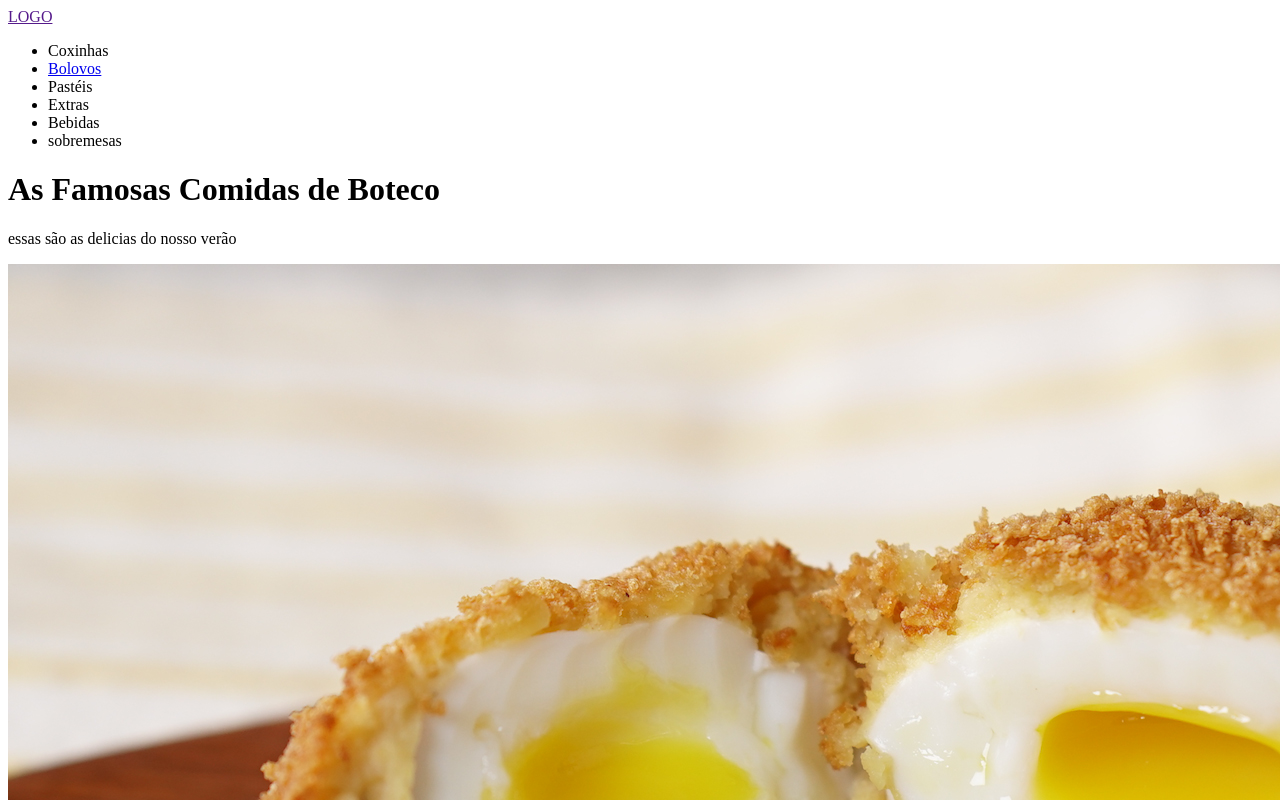
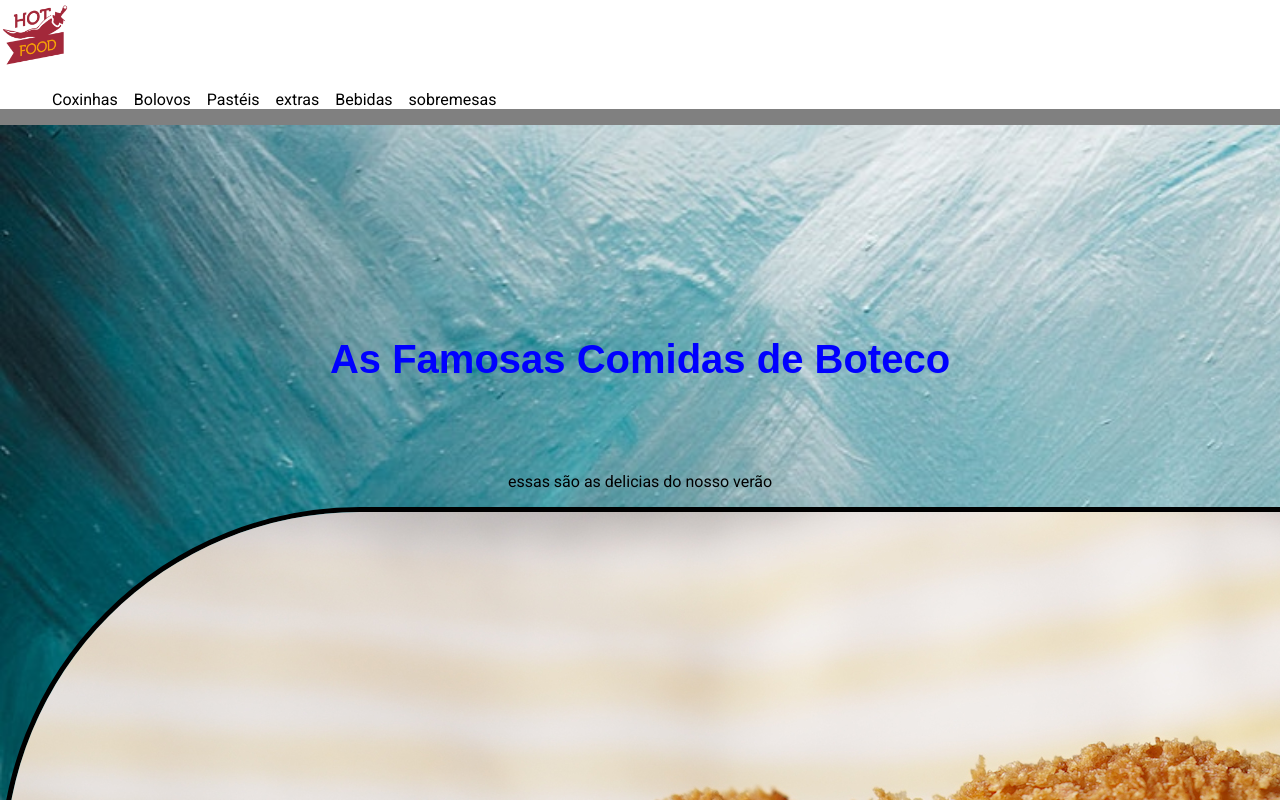
Before and after one commit to SpiderHTech/aula-2, a plain HTML site: page index.html in a window 1280 px wide. Shown: the top 800 px of the page. Drawn offline with Linux system fonts and the light colour scheme; a web font is replaced by a local one.

Commit message:
https://github.com/SpiderHTech/aula-2

```diff
--- /dev/null
+++ b/assets/css/style.css
@@ -0,0 +1,52 @@
+body{
+    font-family: 'Roboto', sans-serif;
+    margin:0;
+    padding: 0;
+    background-color:grey;
+}
+
+ul,ol li{
+    list-style: none;
+}
+
+.menu li{
+    display: inline;
+    padding-left: 12px;
+}
+
+a{
+    text-decoration: none;
+    color: black;
+}
+a:hover{
+    color: blue;
+    font: bold;
+}
+.menu{
+    background-color:white;
+}
+.menu img{
+    width: 70px;
+}
+
+.estilo-imagem{
+    border: solid #000 5px;
+    border-radius: 360px;
+}
+.banner > h1{
+    color: blue;
+    font-family: 'Niramit', sans-serif;
+    font-size: 40px;
+    text-align: center;
+    margin-bottom: 90px;
+}
+.banner > p{
+    text-align: center;
+}
+.banner{
+    padding-top: 185px;
+    padding-bottom: 185px;
+    background-color: red;
+    background-image: url(../images/comida.jpg);
+    background-size: cover;
+}
--- a/index.html
+++ b/index.html
@@ -7,37 +7,39 @@
     <meta name="author" content="Henrique de Jesus">
     <meta name="keywords" content="Comida de Boteco, boteco, fome">
     <meta name="description" content="Serviço de Buffet">
+    <link rel="stylesheet" href="assets/css/style.css">
+    <link href="https://fonts.googleapis.com/css?family=Roboto" rel="stylesheet">
     <title>Comida de Boteco</title>
 </head>
 <body>
     <header>
         <nav>
-            <a href="">LOGO</a>
         </nav>
-        <nav>
+        <nav class="menu">
+                <a href=""><img src="assets/images/logo.png" alt=""></a>
             <ul>
-                <li>Coxinhas</li>
+                <li><a href="#coxinha">Coxinhas</a></li>
                 <li><a href="#bolovo">Bolovos</a></li>
-                <li>Pastéis</li>
-                <li>Extras</li>
-                <li>Bebidas</li>
-                <li>sobremesas</LI>
+                <li><a href="#Pasteis">Pastéis</a></li>
+                <li><a href="#Extras">extras</a></li>
+                <li><a href="#Bebidas">Bebidas</a></li>
+                <li><a href="#sobremesas">sobremesas</a></LI>
             </ul>
         </nav>
         </header>
 
         <main>
-            <div>
-                <h1>As Famosas Comidas de Boteco</h1>
+            <div class="banner">
+                <h1> <link href="https://fonts.googleapis.com/css?family=Niramit" rel="stylesheet">As Famosas Comidas de Boteco</h1>
                 <p>essas são as delicias do nosso verão</p>
-                <img src="assets/images/bolovo.jpg" alt="">
+                <img class="estilo-imagem" src="assets/images/bolovo.jpg" alt="">
             </div>
                 <section id="bolovo">
                 <h2>Bolovo não é janta</h2>
                 <p>Extra! <a href="http://google.com.br" target="_blank">Veja</a>como transforma-lo em sopa</p>
-                <img src="assets/images/bolovo.jpg" alt="">
+                <img class="estilo-imagem" src="assets/images/bolovo.jpg" alt="">
                 <aside>
-                    <p>Na vida descobrimos coisas novas!</p>
+                <p>Na vida descobrimos coisas novas!</p>
                 </aside>
                 </section>
                 <section id="Coxinha">
```
Also changed, not shown: assets/images/comida.jpg (added), assets/images/logo.png (added).
